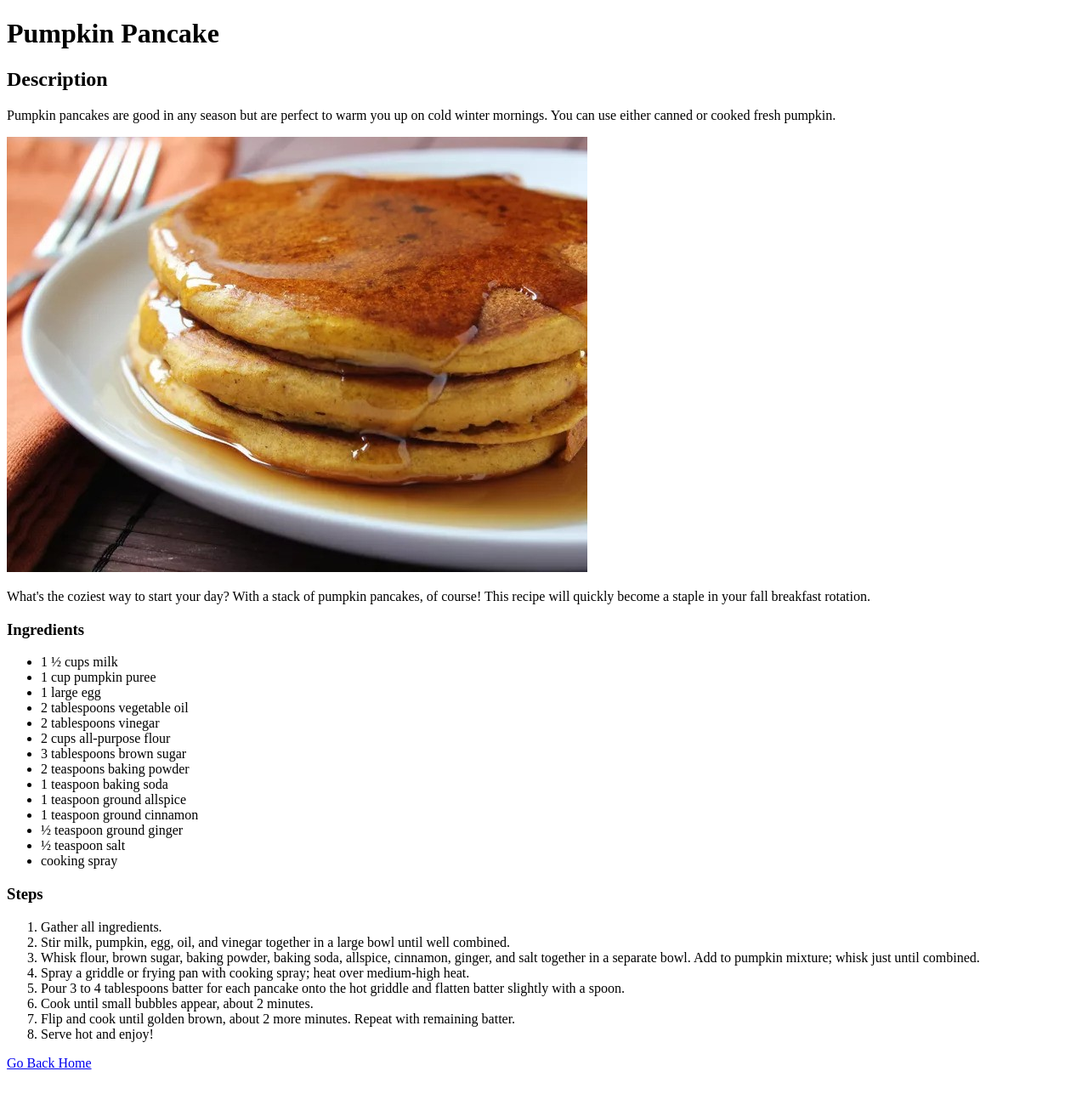
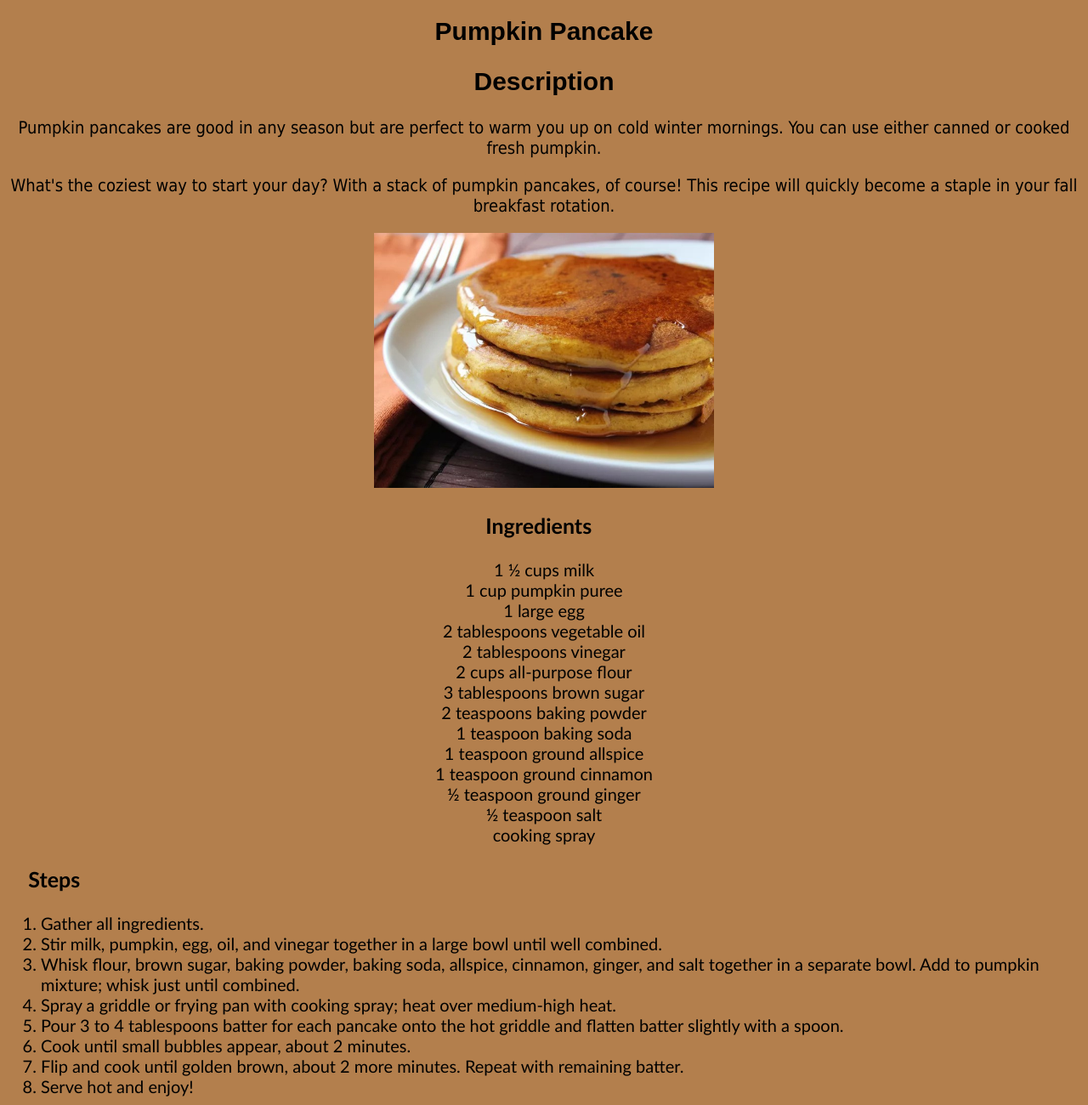
Before and after one commit to ahmedadil345/odin-recipes, a plain HTML site: page recipes/pumkin-pancake.html in a window 1280 px wide. Shown: the top 1300 px of the page at 85% size. Before the commit the page ends 1268 px from the top, so only its background shows below. Drawn offline with Linux system fonts and the light colour scheme.

Commit message:
Style the website a bit

```diff
--- a/recipes/pumkin-pancake.html
+++ b/recipes/pumkin-pancake.html
@@ -2,15 +2,16 @@
 <html lang="en">
     <head>
         <meta charset="utf-8">
+        <link rel="stylesheet" href="../style.css">
         <title>Pumpkin Pancake</title>
     </head>
-    <body>
-        <h1>Pumpkin Pancake</h1>
-        <h2>Description</h2>
+    <body class="pancake-body">
+        <h1 class="header">Pumpkin Pancake</h1>
+        <h2 class="header second-header">Description</h2>
         <p>Pumpkin pancakes are good in any season but are perfect to warm you up on cold winter mornings. You can use either canned or cooked fresh pumpkin.</p>
+        <p>What's the coziest way to start your day? With a stack of pumpkin pancakes, of course! This recipe will quickly become a staple in your fall breakfast rotation.</p>
         <img src="../images/pumkin-pancake.jpg" alt="Image of pancakes">
-        <p>What's the coziest way to start your day? With a stack of pumpkin pancakes, of course! This recipe will quickly become a staple in your fall breakfast rotation.</p>
-        <h3>Ingredients</h3>
+        <h3 class="list-header ingredients">Ingredients</h3>
         <ul>
             <li>1 ½ cups milk</li>
             <li>1 cup pumpkin puree</li>
@@ -27,7 +28,7 @@
             <li>½ teaspoon salt</li>
             <li>cooking spray</li>
         </ul>
-        <h3>Steps</h3>
+        <h3 class="list-header">Steps</h3>
         <ol>
             <li>Gather all ingredients.</li>
             <li>Stir milk, pumpkin, egg, oil, and vinegar together in a large bowl until well combined.</li>
--- /dev/null
+++ b/style.css
@@ -0,0 +1,70 @@
+.index-body {
+    text-align: center;
+    background-color: #CDD193;
+}
+
+.pancake-body {
+    text-align: center;
+    background-color: #B37F4D;
+}
+
+.turkey-body {
+    text-align: center;
+    background-color: #DBC6B3;
+}
+
+.reuben-body {
+    text-align: center;
+    background-color: #634331;
+    color: white
+}
+
+img {
+    width: auto;
+    height: 300px;
+}
+
+.header {
+    font-family: Arial, Helvetica, sans-serif;
+    font-size: 30px;
+
+}
+
+.list-header {
+    text-align: left;
+    font-family: 'Trebuchet MS', 'Lucida Sans Unicode', 'Lucida Grande', 'Lucida Sans', Arial, sans-serif;
+    padding-left: 2%;
+    font-weight: bold;
+    font-size: 25px;
+}
+
+.list-header.ingredients{
+    text-align: center;
+    font-family: 'Trebuchet MS', 'Lucida Sans Unicode', 'Lucida Grande', 'Lucida Sans', Arial, sans-serif;
+    font-weight: bold;
+    font-size: 25px;
+    padding-right: 3%;
+}
+
+ul {
+    list-style: none;
+    font-family: 'Trebuchet MS', 'Lucida Sans Unicode', 'Lucida Grande', 'Lucida Sans', Arial, sans-serif;
+    padding-left: 0%;
+    font-size: 20px;
+}
+
+ol {
+    text-align: left;
+    font-size: 20px;
+    font-family: 'Trebuchet MS', 'Lucida Sans Unicode', 'Lucida Grande', 'Lucida Sans', Arial, sans-serif;
+}
+
+p {
+    font-family: Tahoma, Verdana, sans-serif;
+    font-size: 20px;
+}
+
+a {
+    color: #478C5C;
+
+}
```
Also changed, not shown: index.html (+14 -2 lines), recipes/reuben-casserole.html (+6 -5 lines), recipes/turkey-sandwich.html (+6 -5 lines).
